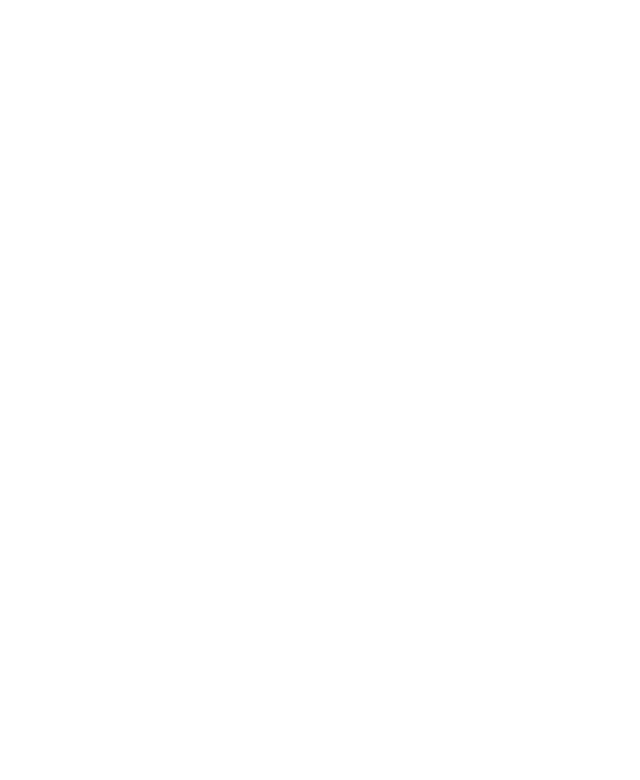
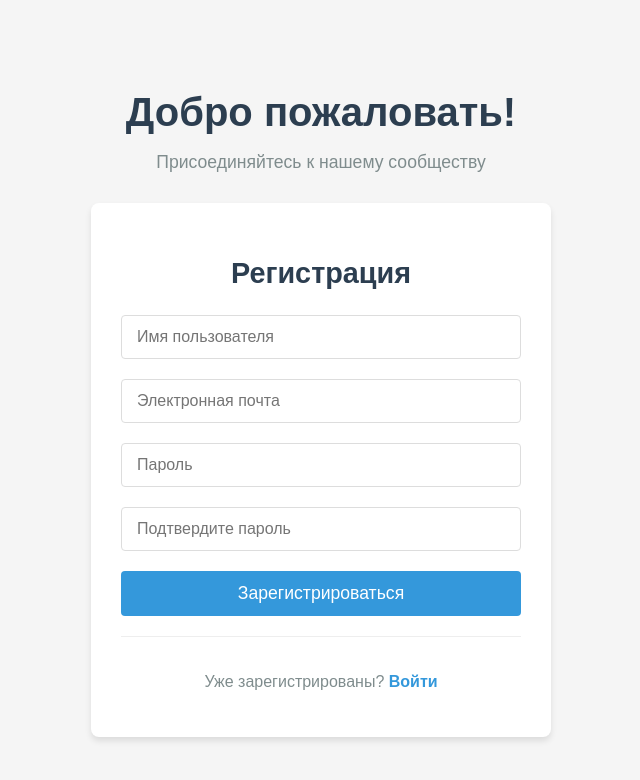
Before and after one commit to JSpodavan/BJU-Tracker, a website: page index.html in a window 1280 px wide. Shown: the whole page, without its empty margins (319-959 px from the left). Drawn offline with Linux system fonts and the light colour scheme.

Commit message:
Created registration and login ui

```diff
--- a/index.html
+++ b/index.html
@@ -1,9 +1,102 @@
 <!DOCTYPE html>
-<html lang="en">
+<html lang="ru">
     <head>
         <meta charset="UTF-8" />
         <meta name="viewport" content="width=device-width, initial-scale=1.0" />
-        <title>Document</title>
+        <title>Добро пожаловать</title>
+        <link rel="stylesheet" href="styles.css" />
+        <script src="index.js"></script>
     </head>
-    <body></body>
+    <body>
+        <div class="welcome-container">
+            <header class="welcome-header">
+                <h1>Добро пожаловать!</h1>
+                <p>Присоединяйтесь к нашему сообществу</p>
+            </header>
+
+            <!-- Форма регистрации (изначально видима) -->
+            <div class="form-container" id="registerFormContainer">
+                <h2>Регистрация</h2>
+                <form id="registerForm">
+                    <div class="form-group">
+                        <input
+                            type="text"
+                            id="username"
+                            placeholder="Имя пользователя"
+                            required
+                        />
+                    </div>
+                    <div class="form-group">
+                        <input
+                            type="email"
+                            id="email"
+                            placeholder="Электронная почта"
+                            required
+                        />
+                    </div>
+                    <div class="form-group">
+                        <input
+                            type="password"
+                            id="password"
+                            placeholder="Пароль"
+                            required
+                        />
+                    </div>
+                    <div class="form-group">
+                        <input
+                            type="password"
+                            id="confirmPassword"
+                            placeholder="Подтвердите пароль"
+                            required
+                        />
+                    </div>
+                    <button type="submit" class="submit-btn">
+                        Зарегистрироваться
+                    </button>
+                </form>
+
+                <div class="switch-form">
+                    <p>
+                        Уже зарегистрированы?
+                        <a href="#" id="showLoginBtn">Войти</a>
+                    </p>
+                </div>
+            </div>
+
+            <!-- Форма входа (изначально скрыта) -->
+            <div
+                class="form-container"
+                id="loginFormContainer"
+                style="display: none"
+            >
+                <h2>Вход</h2>
+                <form id="loginForm">
+                    <div class="form-group">
+                        <input
+                            type="email"
+                            id="loginEmail"
+                            placeholder="Электронная почта"
+                            required
+                        />
+                    </div>
+                    <div class="form-group">
+                        <input
+                            type="password"
+                            id="loginPassword"
+                            placeholder="Пароль"
+                            required
+                        />
+                    </div>
+                    <button type="submit" class="submit-btn">Войти</button>
+                </form>
+
+                <div class="switch-form">
+                    <p>
+                        Ещё не зарегистрированы?
+                        <a href="#" id="showRegisterBtn">Создать аккаунт</a>
+                    </p>
+                </div>
+            </div>
+        </div>
+    </body>
 </html>
--- /dev/null
+++ b/index.js
@@ -0,0 +1,16 @@
+document.addEventListener('DOMContentLoaded', () => {
+    const showLoginBtn = document.getElementById('showLoginBtn');
+    const showRegisterBtn = document.getElementById('showRegisterBtn');
+    const registerFormContainer = document.getElementById(
+        'registerFormContainer'
+    );
+    const loginFormContainer = document.getElementById('loginFormContainer');
+    showLoginBtn.addEventListener('click', () => {
+        registerFormContainer.style.display = 'none';
+        loginFormContainer.style.display = 'block';
+    });
+    showRegisterBtn.addEventListener('click', () => {
+        registerFormContainer.style.display = 'block';
+        loginFormContainer.style.display = 'none';
+    });
+});
--- /dev/null
+++ b/styles.css
@@ -0,0 +1,110 @@
+/* Общие стили */
+body {
+    font-family: 'Arial', sans-serif;
+    margin: 0;
+    padding: 0;
+    background-color: #f5f5f5;
+    color: #333;
+    display: flex;
+    justify-content: center;
+    align-items: center;
+    min-height: 100vh;
+}
+
+.welcome-container {
+    width: 100%;
+    max-width: 500px;
+    padding: 20px;
+    box-sizing: border-box;
+}
+
+.welcome-header {
+    text-align: center;
+    margin-bottom: 30px;
+}
+
+.welcome-header h1 {
+    color: #2c3e50;
+    font-size: 2.5em;
+    margin-bottom: 10px;
+}
+
+.welcome-header p {
+    color: #7f8c8d;
+    font-size: 1.1em;
+}
+
+/* Формы */
+.form-container {
+    background-color: white;
+    padding: 30px;
+    border-radius: 8px;
+    box-shadow: 0 4px 6px rgba(0, 0, 0, 0.1);
+    transition: all 0.3s ease;
+}
+
+.form-container h2 {
+    color: #2c3e50;
+    text-align: center;
+    margin-bottom: 25px;
+    font-size: 1.8em;
+}
+
+.form-group {
+    margin-bottom: 20px;
+}
+
+.form-group input {
+    width: 100%;
+    padding: 12px 15px;
+    border: 1px solid #ddd;
+    border-radius: 4px;
+    font-size: 1em;
+    box-sizing: border-box;
+    transition: border-color 0.3s;
+}
+
+.form-group input:focus {
+    border-color: #3498db;
+    outline: none;
+}
+
+.submit-btn {
+    width: 100%;
+    padding: 12px;
+    background-color: #3498db;
+    color: white;
+    border: none;
+    border-radius: 4px;
+    font-size: 1.1em;
+    cursor: pointer;
+    transition: background-color 0.3s;
+}
+
+.submit-btn:hover {
+    background-color: #2980b9;
+}
+
+/* Ссылка для переключения между формами */
+.switch-form {
+    text-align: center;
+    margin-top: 20px;
+    padding-top: 20px;
+    border-top: 1px solid #eee;
+}
+
+.switch-form p {
+    color: #7f8c8d;
+}
+
+.switch-form a {
+    color: #3498db;
+    text-decoration: none;
+    font-weight: bold;
+    transition: color 0.3s;
+}
+
+.switch-form a:hover {
+    color: #2980b9;
+    text-decoration: underline;
+}
```
